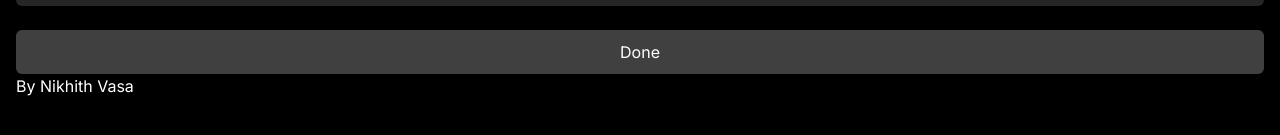
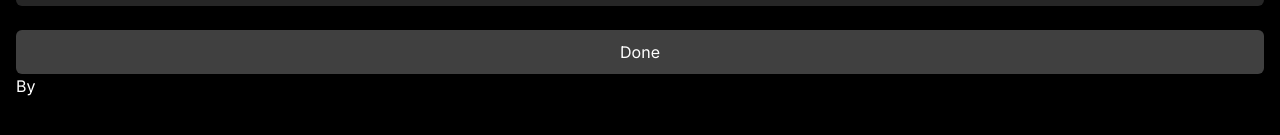
Before and after one commit to NikhithVasa/eazyregex, a Next.js app: page / in a window 1280 px wide. Shown: the part 267-402 px from the top of the page. Built offline with nearby package versions, Linux system fonts and the light colour scheme.

Commit message:
change name

```diff
--- a/app/page.tsx
+++ b/app/page.tsx
@@ -36,7 +36,7 @@ export default function Home() {
         <Form generateCron={generateCron} result={result} loading={loading} />
       </div>
       <footer>
-        By Nikhith Vasa
+        By
       </footer>
     </main>
   );
```
